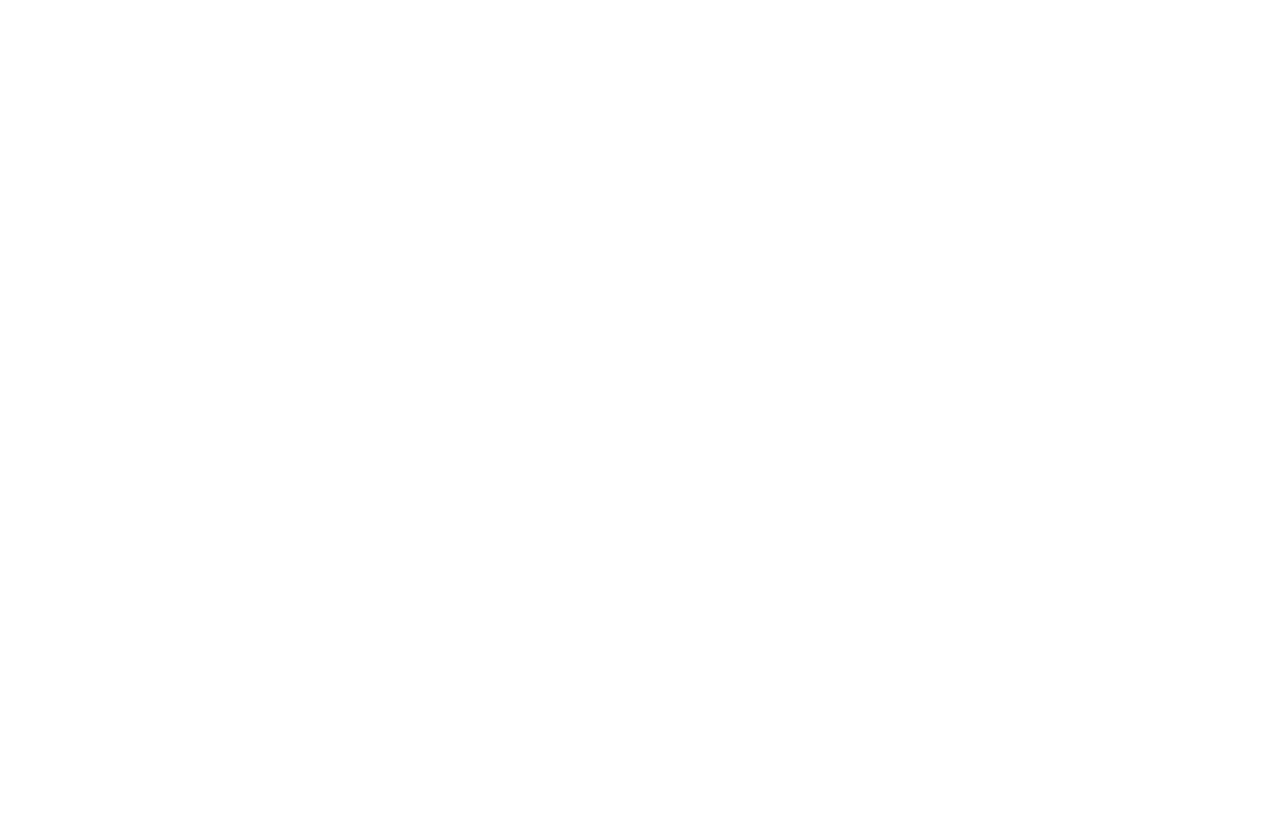
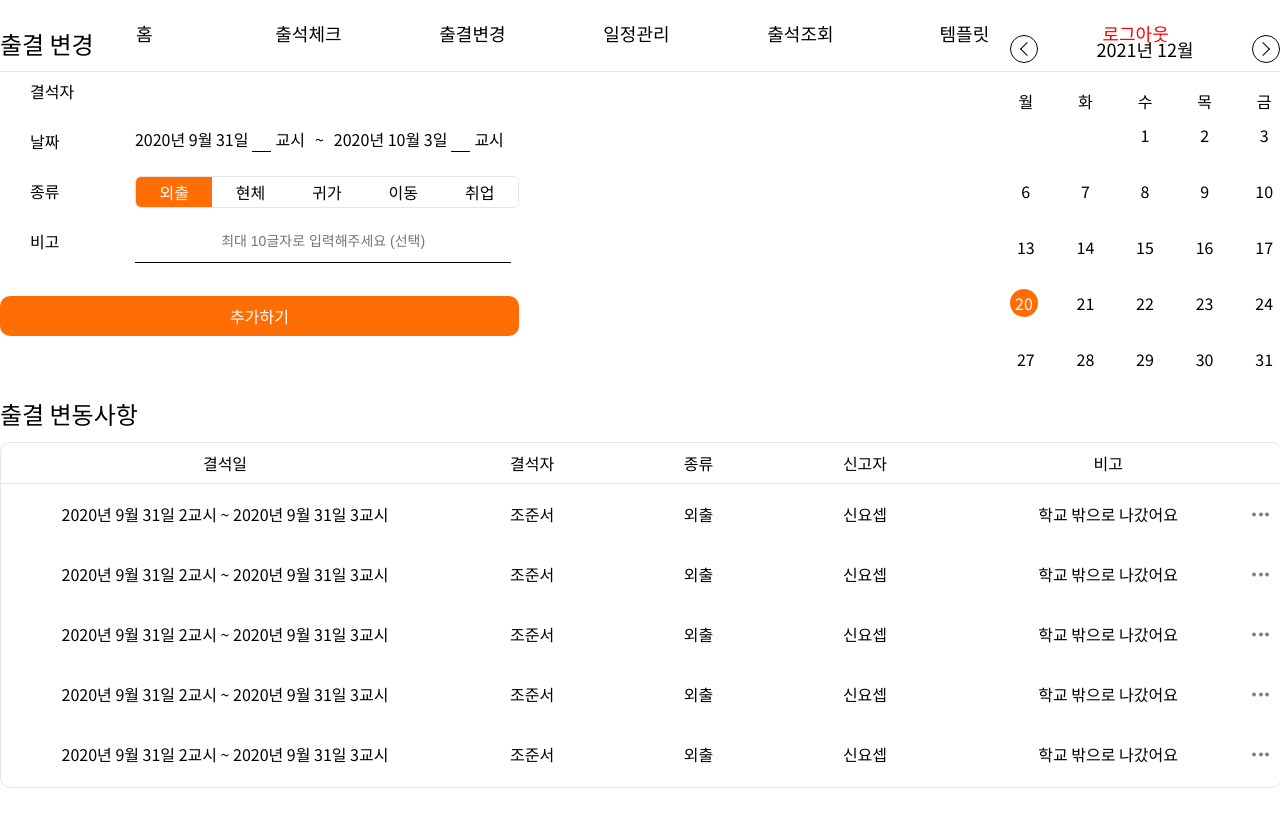
Before and after one commit to DSM-PICK/PICK2021-DESKTOP-CLIENT, a React (Create React App) app: page /atchange in a window 1280 px wide. Shown: the top 826 px of the page. Before the commit the page ends 800 px from the top, so only its background shows below. Built offline with nearby package versions, Linux system fonts and the light colour scheme.

Commit message:
⚡️ :: (#28) attendance change publising

```diff
--- a/src/components/AttendanceChange/AttendanceChange.tsx
+++ b/src/components/AttendanceChange/AttendanceChange.tsx
@@ -35,7 +35,9 @@ const AttendanceChange: FC = (): JSX.Element => {
             <S.Title>출결 변경</S.Title>
             <S.ACColumn>
               <S.ACTitle>결석자</S.ACTitle>
-              <S.AbsentsBox></S.AbsentsBox>
+              <S.AbsentsBox>
+
+              </S.AbsentsBox>
             </S.ACColumn>
             <S.ACColumn>
               <S.ACTitle>날짜</S.ACTitle>
@@ -103,7 +105,7 @@ const AttendanceChange: FC = (): JSX.Element => {
                     <S.ACListCells>조준서</S.ACListCells>
                     <S.ACListCells>외출</S.ACListCells>
                     <S.ACListCells>신요셉</S.ACListCells>
-                    <S.ACListCells>학교 밖으로 나갔어용~</S.ACListCells>
+                    <S.ACListCells>학교 밖으로 나갔어요</S.ACListCells>
                     <S.ACListSettings>
                       <div />
                       <div />
--- a/src/components/AttendanceChange/styles.ts
+++ b/src/components/AttendanceChange/styles.ts
@@ -71,8 +71,14 @@ export const ACTitle = styled.div`
 `;
 
 export const AbsentsBox = styled.div`
+    display: flex;
 
 `;
+
+export const addAbsents = styled.div`
+
+`;
+
 
 export const DateBox = styled.div`
     display: flex;
@@ -152,9 +158,10 @@ export const ACListBox = styled.div`
 
 export const ACListHeader = styled.div`
     width: 100%;
-    height: 10%;
+    height: 40px;
     display: grid;
     grid-template-columns: 35% 13% 13% 13% 25%;
+    border-bottom: 1px solid ${COLOR.grey};
 `;
 
 export const ACListBody = styled.div`
@@ -171,7 +178,6 @@ export const ACListHead = styled.div`
     display: flex;
     justify-content: center;
     align-items: center;
-    border-bottom: 1px solid ${COLOR.grey};
 `;
 
 export const ACList = styled.div`
@@ -210,7 +216,6 @@ export const ACListSettings = styled.div`
     justify-content: space-between;
     flex-direction: row;
     align-items: center;
-    /* border: 1px solid ${COLOR.grey}; */
     padding: 2px;
     border-radius: 5px;
     cursor: pointer;
--- a/src/router/MainRouter.tsx
+++ b/src/router/MainRouter.tsx
@@ -6,10 +6,10 @@ const MainRouter: FC = (): JSX.Element => {
     <>
       <Switch>
         <Route exact path="/login" component={LoginPage} />
-        <Route exact path="/manageschedule" component={ManageSchedulePage} />
+        <Route exact path="/schedule" component={ManageSchedulePage} />
         <Route exact path="/userinfo" component={UserInfoPage} />
-        <Route exact path="/attendancecheck" component={AttendanceCheckPage} />
-        <Route exact path="/attendancechange" component={AttendanceChangePage } />
+        <Route exact path="/atcheck" component={AttendanceCheckPage} />
+        <Route exact path="/atchange" component={AttendanceChangePage } />
       </Switch>
     </>
   );
```
